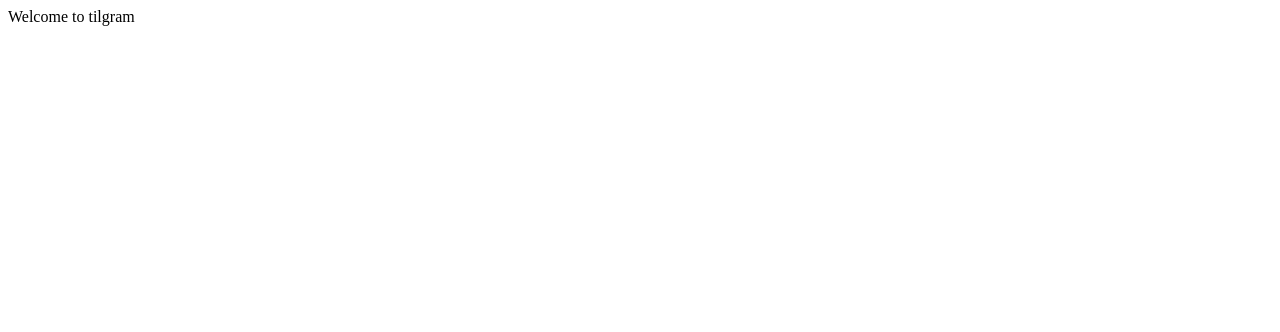
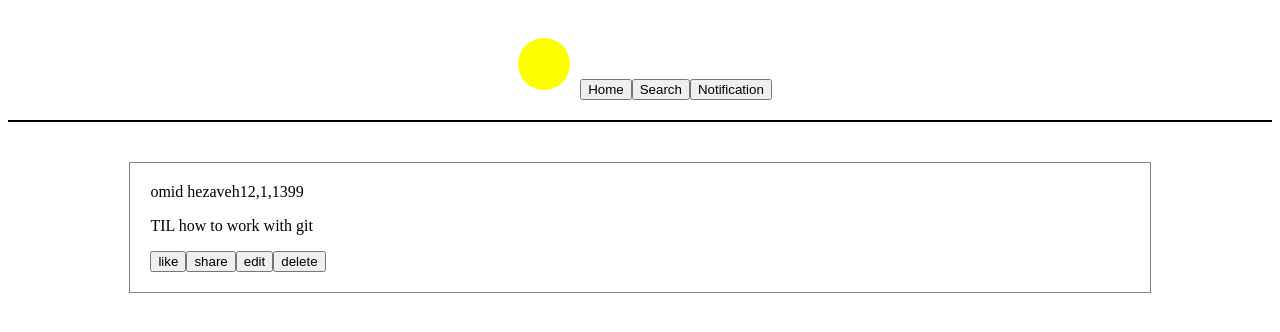
Before and after one commit to niloomotita/tilgram, a Next.js app: page / in a window 1280 px wide. Shown: the top 332 px of the page. Built offline with nearby package versions, Linux system fonts and the light colour scheme.

Commit message:
Upgrade next add mocks to next

```diff
--- a/package.json
+++ b/package.json
@@ -20,8 +20,9 @@
   },
   "homepage": "https://github.com/niloomotita/tilgram#readme",
   "dependencies": {
-    "next": "^1.2.3",
+    "next": "2.0.0-beta.40",
     "react": "^15.4.2",
-    "react-dom": "^15.4.2"
+    "react-dom": "^15.4.2",
+    "react-helmet": "^5.0.1"
   }
 }
--- a/pages/index.js
+++ b/pages/index.js
@@ -1,3 +1,73 @@
+import {Helmet} from 'react-helmet'
+
 export default () => (
-  <div> Welcome to tilgram</div>
+  <div>
+    <Helmet>
+      <meta name='viewport' content='width=device-width,target-densitydpi=device-dpi, initial-scale=1.0, minimum-scale=0.51' />
+      <title>Tilgram</title>
+    </Helmet>
+    <style jsx>{`
+.content{
+    display: flex;
+    justify-content:center;
+    align-items: center;
+    padding: 20px;
+    margin-top: 20px;
+}
+.header{
+    display: flex;
+    justify-content: center;
+    align-items: flex-end;
+    border-bottom: 2px solid black;
+    padding: 20px;
+}
+.header__btn{
+    display: flex;
+    align-items: flex-end;
+}
+.profile-pic{
+    width:50px;
+    height: 50px;
+    border: 1px solid transparent;
+    border-radius: 50%;
+    background-color: yellow;
+    float: left;
+    margin: 10px;
+}
+.til-card{
+    width: 80%;
+    border: 1px solid gray;
+    padding: 20px;
+}
+    `}</style>
+    <div className='header'>
+      <div className='profile-pic' />
+      <div className='header__btns'>
+        <button className='header__home-btn'>Home</button>
+        <button className='header__search-btn'>Search</button>
+        <button className='header__notification-btn'>Notification</button>
+
+      </div>
+
+    </div>
+    <section className='content'>
+      <div className='til-card'>
+        <div className='til-card__haed'>
+          <span className='til-card__user'>omid hezaveh</span>
+          <span className='til-card__date'>12,1,1399</span>
+        </div>
+        <div className='til-card__til'>
+          <p><span> TIL </span>how to work with git</p>
+        </div>
+        <div className='til-card__bottom'>
+          <button className='heart-btn'>like</button>
+          <button className='share-btn'> share</button>
+          <button className='heart-btn'>edit</button>
+          <button className='share-btn'> delete</button>
+
+        </div>
+      </div>
+    </section>
+    <div className='footer' />
+  </div>
 )
```
Also changed, not shown: mocks/user-logged-in.html (renamed from mocks/index.html), 1 other file (tests, documents, lock files or other folders).
